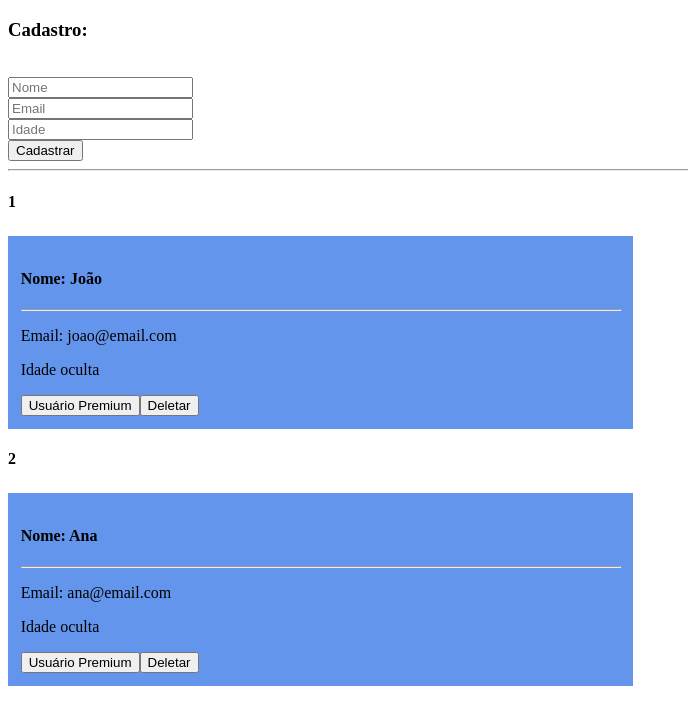
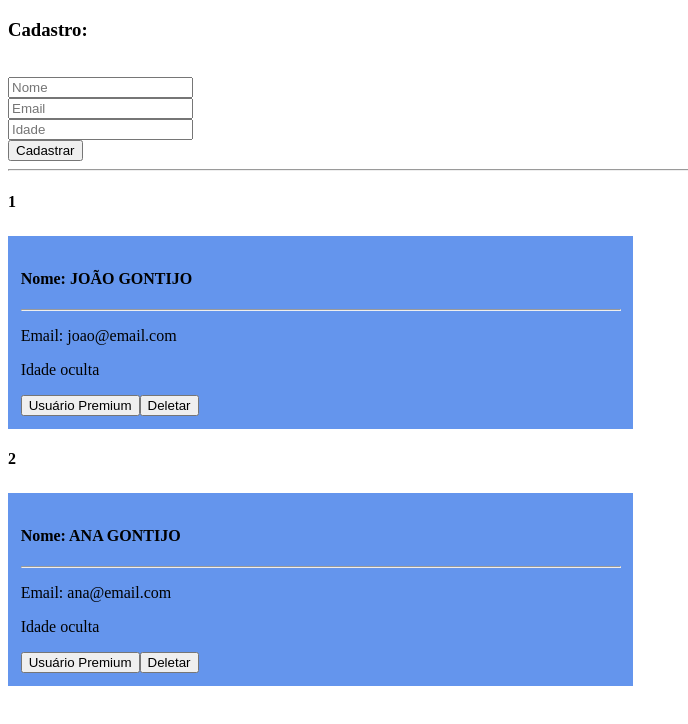
Before and after one commit to Joao-Gontijo/guiaclientes, a Vue app: page / in a window 1280 px wide. Shown: the top 724 px of the page, without its empty margins (0-688 px from the left). Built offline with nearby package versions, Linux system fonts and the light colour scheme.

Commit message:
Filtros
Aprendendo o uso de Filters no componente Cliente.vue para fazer com que os nomes fiquem em letra maiúscula na visualização.

```diff
--- a/src/components/Cliente.vue
+++ b/src/components/Cliente.vue
@@ -1,6 +1,6 @@
 <template>
     <div :class="{'cliente': !isPremium, 'cliente-premium': isPremium}">
-        <h4>Nome: {{cliente.nome}}</h4>
+        <h4>Nome: {{cliente.nome | processarNome}}</h4>
         <hr>
         <p> Email: {{cliente.email}}</p>
         <p v-if="showIdade == true">Idade: {{cliente.idade}}</p>
@@ -30,8 +30,13 @@ export default {
             this.$emit("meDelete", {idDoCliente: this.cliente.id, component: this}); //emitir evento do componente filho para o componente pai
         },
         testar: function() {
-            console.log("olha o teste aí viado");
-            alert("desgraça")
+            console.log("Teste no log");
+            alert("Alerta")
+        }
+    },
+    filters:{
+        processarNome: function(value){ //isso vai alterar somente a visualização, e não o dado salvo
+            return value.toUpperCase() + " Gontijo".toUpperCase()
         }
     }
 };
```
